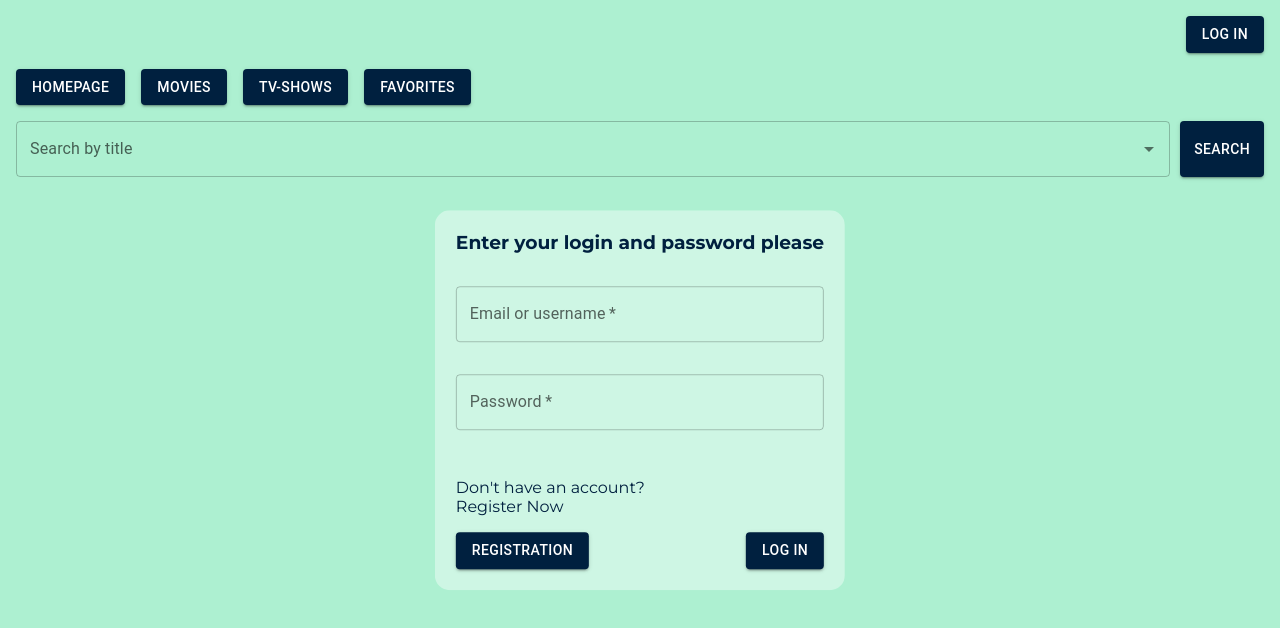
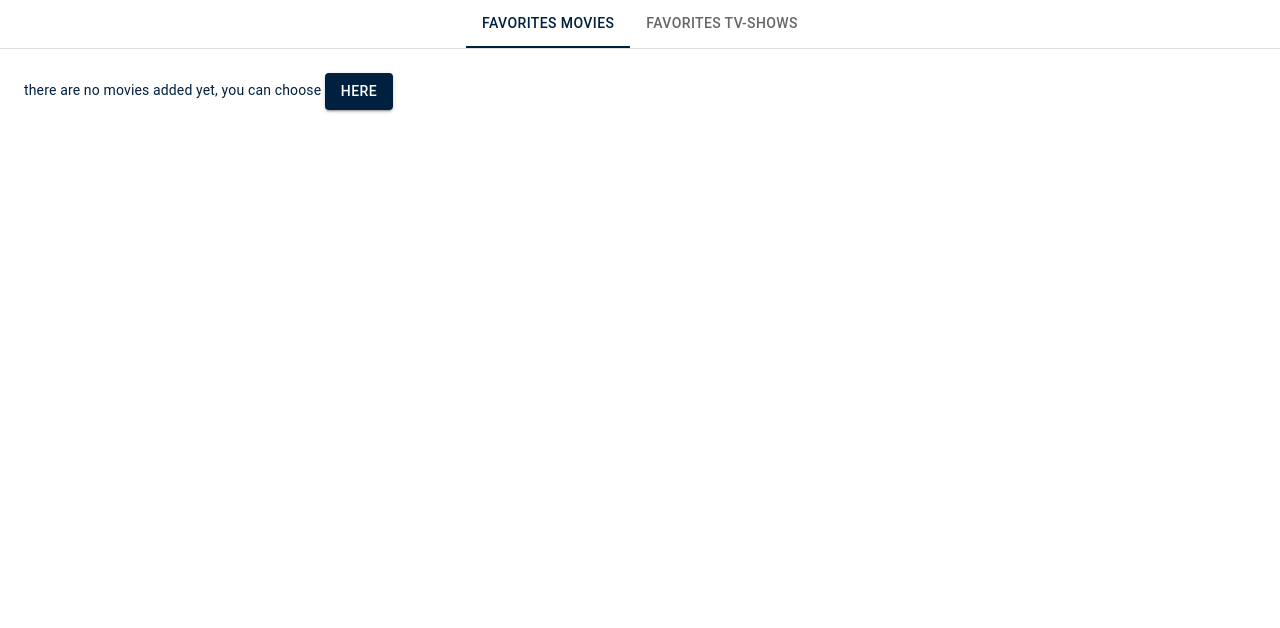
Before and after one commit to mellow33n/pet-project_movieDB, a React (Create React App) app: page /favorites in a window 1280 px wide. Before the commit this address led to /login. Shown: the top 628 px of the page. Built offline with nearby package versions, Linux system fonts and the light colour scheme; no server answers; the HTML template or start-up script is replaced by a standard one.

Commit message:
start rebuild login component, from token to state data

```diff
--- a/src/App.js
+++ b/src/App.js
@@ -19,11 +19,12 @@ const theme = createTheme({
 });
 
 function App() {
+  const TOKEN = localStorage.getItem("AUTH_TOKEN");
   return (
     <ThemeProvider theme={theme}>
       <Provider store={store}>
         <BrowserRouter>
-          <NavBar />
+          {TOKEN ? <NavBar /> : null}
           <RoutesList />
         </BrowserRouter>
       </Provider>
--- a/src/components/Store/Reducers/moviesSlice.js
+++ b/src/components/Store/Reducers/moviesSlice.js
@@ -110,6 +110,11 @@ export const moviesDBSlice = createSlice({
                 movies: [],
                 tvShow: [],
             },
+        },
+        user_data: {
+            loged: false,
+            login: null,
+
         },
     },
     reducers: {
--- a/src/pages/Favorites/Favorites.jsx
+++ b/src/pages/Favorites/Favorites.jsx
@@ -1,4 +1,5 @@
 import * as React from "react";
+import { useNavigate } from "react-router-dom";
 import { useSelector } from "react-redux/es/exports";
 
 import PropTypes from "prop-types";
@@ -6,7 +7,7 @@ import Tabs from "@mui/material/Tabs";
 import Tab from "@mui/material/Tab";
 import Typography from "@mui/material/Typography";
 import Box from "@mui/material/Box";
-
+import Button from "@mui/material/Button";
 
 import CardList from "../../components/CardList/CardList";
 
@@ -50,10 +51,10 @@ export default function Favorites() {
   const handleChange = (event, newValue) => {
     setValue(newValue);
   };
+  const navigate = useNavigate();
 
   return (
     <>
-
       <Box sx={{ width: "100%" }}>
         <Box sx={{ borderBottom: 1, borderColor: "divider" }}>
           <Tabs
@@ -67,10 +68,23 @@ export default function Favorites() {
           </Tabs>
         </Box>
         <TabPanel value={value} index={0}>
-          <CardList
-            cards={movies_sect.favoritesMovies}
-            dataFrom="movie"
-          ></CardList>
+          {movies_sect.favoritesMovies.length ? (
+            <CardList
+              cards={movies_sect.favoritesMovies}
+              dataFrom="movie"
+            ></CardList>
+          ) : (
+            <Typography
+              component={"span"}
+              variant={"body2"}
+              className="no-data"
+            >
+              there are no movies added yet, you can choose{" "}
+              <Button onClick={() => navigate("/movies")} variant="contained">
+                here
+              </Button>
+            </Typography>
+          )}
         </TabPanel>
         <TabPanel value={value} index={1}>
           <CardList
--- a/src/pages/Login/Login.jsx
+++ b/src/pages/Login/Login.jsx
@@ -1,11 +1,14 @@
 import "./Login.scss";
 import { useNavigate } from "react-router-dom";
+import { useState } from "react";
+
 import TextField from "@mui/material/TextField";
 import Button from "@mui/material/Button";
 
 function Login() {
   const navigate = useNavigate();
-  localStorage.setItem("AUTH_TOKEN", "qwerty");
+  const [error, setError] = useState(false);
+
 
   function handleSubmit(event) {
     localStorage.setItem("AUTH_TOKEN", "qwerty");
@@ -13,7 +16,6 @@ function Login() {
     navigate("/");
   }
   function handleRegistration(event) {
-    localStorage.setItem("AUTH_TOKEN", "qwerty");
     event.preventDefault();
     navigate("/registration");
   }
@@ -34,7 +36,6 @@ function Login() {
         type="password"
         autoComplete="current-password"
         color="primary"
-
       />
       <div className="login-buttons">
         <div className="btn-reg">
--- a/src/pages/Registration/Registration.jsx
+++ b/src/pages/Registration/Registration.jsx
@@ -11,7 +11,6 @@ function Registration() {
 
   function handleSubmit(event) {
     event.preventDefault();
-    localStorage.setItem("AUTH_TOKEN", "true");
     const usernameValue = event.nativeEvent.path[1][4].value;
     const regExpUsername = /^([a-z0-9]|[-._](?![-._])){2,20}$/;
     if (regExpUsername.test(usernameValue)) {
--- a/src/routes/routes.js
+++ b/src/routes/routes.js
@@ -14,7 +14,8 @@ const CardInfo = lazy(() => import("../pages/MovieInfo/MovieInfo"));
 const searchResults = lazy(() => import("../pages/SearchResults/SearchResults"));
 
 function getComponent(Component) {
-  const TOKEN = localStorage.getItem("AUTH_TOKEN");
+  /* const TOKEN = localStorage.getItem("AUTH_TOKEN"); */
+  const TOKEN = true;
   return TOKEN ? (
     <Suspense>
       <Component />
```
Also changed, not shown: 1 other file (tests, documents, lock files or other folders).
